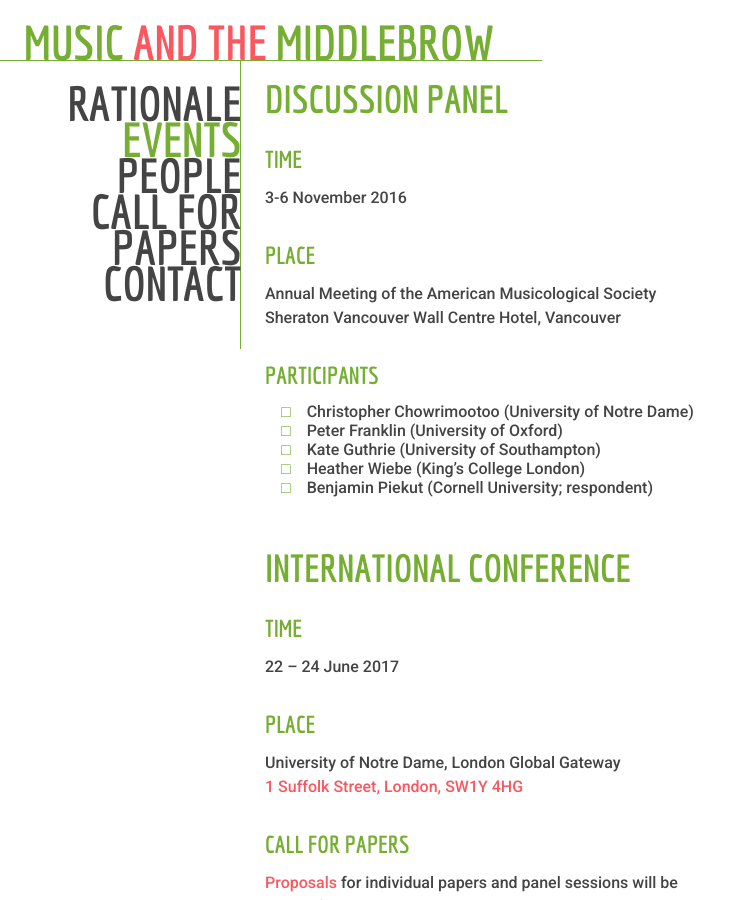
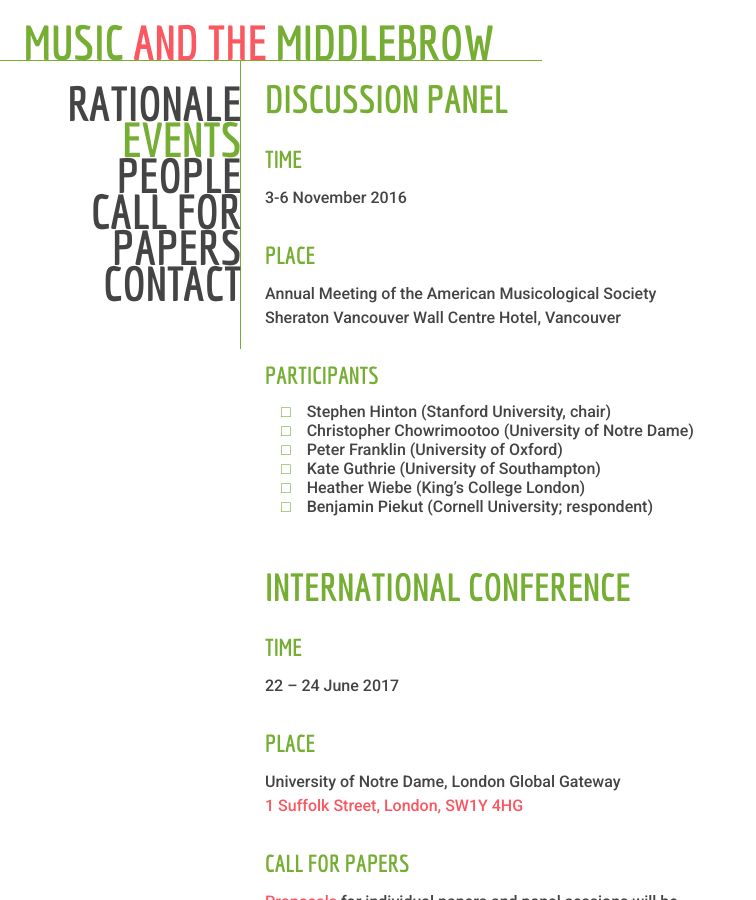
Before and after one commit to musicandthemiddlebrow/musicandthemiddlebrow.github.io, a Jekyll site: the page built from events.html, in a window 1280 px wide and 900 px high. Shown: the whole window, without its empty margins (0-756 px from the left). Built offline with Jekyll 4.4.1, drawn with Linux system fonts in a browser that asks for light colours.

Commit message:
Update events.html

```diff
--- a/events.html
+++ b/events.html
@@ -14,6 +14,7 @@
 
 <h3>Participants</h3>
   <ul>
+  <li>Stephen Hinton (Stanford University, chair)</li>
   <li>Christopher Chowrimootoo (University of Notre Dame)</li>
   <li>Peter Franklin (University of Oxford)</li>
   <li>Kate Guthrie (University of Southampton)</li>
```
